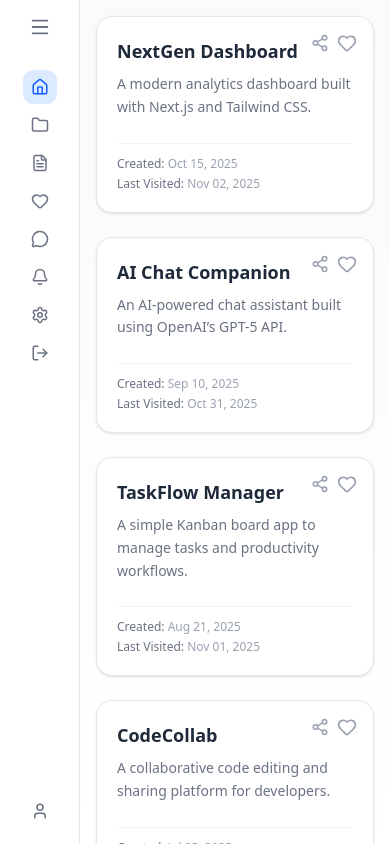
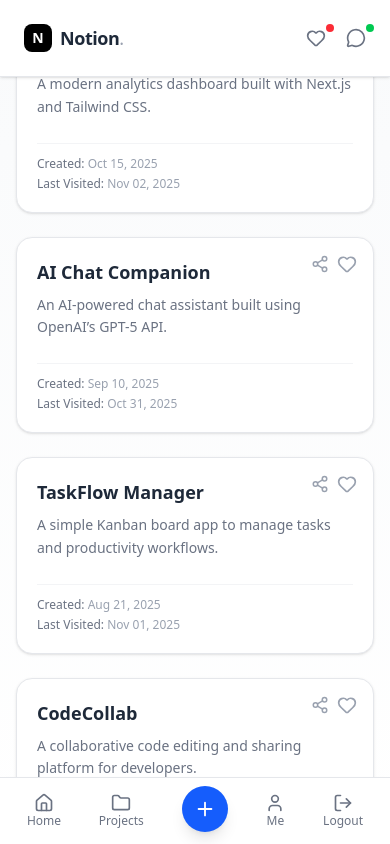
Before and after one commit to someswargorai/notion-clone, a Next.js app: page /auth in a window 390 px wide. Built offline with nearby package versions, Linux system fonts and the light colour scheme.

Commit message:
feat: implement responsive navigation

```diff
--- a/app/auth/(dashboard)/page.tsx
+++ b/app/auth/(dashboard)/page.tsx
@@ -5,7 +5,6 @@
 import { formateDate } from "@/utils/formateDate";
 import { useAppSelector } from "@/redux/hooks/hook";
 import { useRouter } from "next/navigation";
-import { toast } from "sonner";
 
 export default function Page() {
   const [favourites, setFavourites] = useState<number[]>([]);
@@ -27,8 +26,7 @@
         title: "Check out this project",
         text: "Take a look at this project I’ve been working on:",
         url,
-      }).then(() => toast.success("Shared successfully"))
-      .catch((error) => console.error("Error sharing:", error));
+      });
     } else {
       await navigator.clipboard.writeText(url);
       alert("Link copied to clipboard!");
@@ -47,9 +45,7 @@
               onClick={() => router.push(`/auth/project/${data.id}`)}
               className="relative border border-gray-200 bg-white rounded-2xl p-5 shadow-sm hover:shadow-md hover:border-gray-300 transition-all duration-300 ease-in-out cursor-pointer"
             >
-              {/* --- Action Buttons --- */}
               <div className="absolute top-4 right-4 flex items-center gap-2">
-                {/* Share Button */}
                 <button
                   onClick={(e) => handleShare(e, data.id)}
                   className="text-gray-400 hover:text-blue-500 transition-all duration-300"
@@ -58,7 +54,6 @@
                   <Share2 size={18} />
                 </button>
 
-                {/* Favourite Button */}
                 <button
                   onClick={(e) => {
                     e.stopPropagation();
@@ -79,7 +74,6 @@
                 </button>
               </div>
 
-              {/* --- Card Content --- */}
               <div className="flex flex-col gap-2 mb-6">
                 <p className="text-lg font-semibold text-gray-800 group-hover:text-blue-600 transition-colors">
                   {data.name}
@@ -95,7 +89,6 @@
                 </p>
               </div>
 
-              {/* --- Footer Info --- */}
               <div className="text-xs text-gray-400 space-y-1 border-t border-gray-100 pt-3">
                 <p>
                   <span className="font-medium text-gray-500">Created:</span>{" "}
--- /dev/null
+++ b/app/auth/_components/Navbar.tsx
@@ -0,0 +1,80 @@
+"use client";
+
+import { Home, Folder, User, LogOut, Plus } from "lucide-react";
+import { useRouter } from "next/navigation";
+import { useAppDispatch } from "@/redux/hooks/hook";
+import { toggleLogoutState } from "@/redux/slices/logoutSlice";
+import { toggleProjectState } from "@/redux/slices/projectSlice";
+import { useEffect, useState } from "react";
+
+export default function Navbar() {
+  const router = useRouter();
+  const dispatch = useAppDispatch();
+  const [resize, setResize]=useState(0);
+
+  useEffect(() => {
+    const handleResize = () => {
+      setResize(window.innerWidth);
+    };
+
+    handleResize();
+    window.addEventListener("resize", handleResize);
+    return () => window.removeEventListener("resize", handleResize);
+  }, []);
+
+  const handleNavClick = (route: string) => {
+    if (route === "logout") {
+      dispatch(toggleLogoutState(true));
+      return;
+    }
+    if (route === "addProject") {
+      dispatch(toggleProjectState(true));
+      return;
+    }
+    router.push(route);
+  };
+
+  return (
+    <div className="fixed bottom-0 left-0 right-0 bg-white border-t border-gray-200 flex justify-around items-center py-3 px-2 shadow-md md:hidden z-100" style={{display: resize <500 ? "flex":"none"}}>
+      <button
+        onClick={() => handleNavClick("/auth")}
+        className="flex flex-col items-center text-gray-500 hover:text-blue-600 transition-all"
+      >
+        <Home size={20} />
+        <span className="text-xs">Home</span>
+      </button>
+
+      <button
+        onClick={() => handleNavClick("/auth/projects")}
+        className="flex flex-col items-center text-gray-500 hover:text-blue-600 transition-all"
+      >
+        <Folder size={20} />
+        <span className="text-xs">Projects</span>
+      </button>
+
+      <button
+        onClick={() => handleNavClick("addProject")}
+        className="flex flex-col items-center text-white bg-blue-600 rounded-full p-3 -mt-1 shadow-lg hover:bg-blue-700 transition-all"
+      >
+        <Plus size={22} />
+      </button>
+
+
+      <button
+        onClick={() => handleNavClick("/auth/profile")}
+        className="flex flex-col items-center text-gray-500 hover:text-blue-600 transition-all"
+      >
+        <User size={20} />
+        <span className="text-xs">Me</span>
+      </button>
+
+      <button
+        onClick={() => handleNavClick("logout")}
+        className="flex flex-col items-center text-gray-500 hover:text-red-600 transition-all"
+      >
+        <LogOut size={20} />
+        <span className="text-xs">Logout</span>
+      </button>
+    </div>
+  );
+}
--- a/app/auth/_components/Sidebar.tsx
+++ b/app/auth/_components/Sidebar.tsx
@@ -28,6 +28,7 @@
 function Sidebar() {
   const modalRef = useRef<HTMLDivElement | null>(null);
   const [width, setWidth] = useState(fixed_width);
+  const [resize, setResize]=useState(0);
   const [currentSideBar, setCurrentSideBar] = useState("Home");
   const [hide, setHide] = useState<Record<string, boolean>>({});
   const dispatch = useAppDispatch();
@@ -86,11 +87,14 @@
   ];
 
   useEffect(() => {
+
     const handleResize = () => {
       setWidth(window.innerWidth < 700 ? collapsed_width : fixed_width);
+      setResize(window.innerWidth);
     };
+
+    handleResize();
     window.addEventListener("resize", handleResize);
-    handleResize();
     return () => window.removeEventListener("resize", handleResize);
   }, []);
 
@@ -151,7 +155,7 @@
           ? "flex justify-between"
           : "flex justify-center items-center"
       }`}
-      style={{ width }}
+      style={{ width: width, display: resize < 500 ? "none" : "block" }}
     >
       <div
         onMouseDown={() => setDrag(true)}
@@ -196,9 +200,9 @@
                   [data.name]: !prev[data.name],
                 }));
                 setCurrentSideBar(data.name);
-                if(data.name==="Logout"){
-                  dispatch(toggleLogoutState(true))
-                }else if(data.name==="Home"){
+                if (data.name === "Logout") {
+                  dispatch(toggleLogoutState(true));
+                } else if (data.name === "Home") {
                   router.push("/auth");
                 }
               }}
--- /dev/null
+++ b/app/auth/_components/TopNavbar.tsx
@@ -0,0 +1,52 @@
+"use client";
+
+import { Heart, MessageCircle } from "lucide-react";
+import { useEffect, useState } from "react";
+
+export default function TopNavbar() {
+  const [resize, setResize] = useState(0);
+
+  useEffect(() => {
+    const handleResize = () => {
+      setResize(window.innerWidth);
+    };
+    handleResize();
+    window.addEventListener("resize", handleResize);
+    return () => window.removeEventListener("resize", handleResize);
+  }, []);
+
+  return (
+    <div
+      style={{ display: resize < 500 ? "flex" : "none" }}
+      className="fixed top-0 left-0 right-0 bg-white border-b border-gray-200 shadow-sm px-6 py-6 items-center justify-between z-100"
+    >
+      <div className="flex items-center gap-2 cursor-pointer select-none">
+        <div className="w-7 h-7 rounded-md bg-black text-white flex items-center justify-center font-bold text-sm">
+          N
+        </div>
+        <h1 className="text-lg font-semibold tracking-tight text-gray-800">
+          Notion<span className="text-gray-400 font-normal">.</span>
+        </h1>
+      </div>
+
+      {/* Right-side icons */}
+      <div className="flex items-center gap-5">
+        <button
+          className="relative text-gray-500 hover:text-blue-600 transition-all"
+          title="Favorites"
+        >
+          <Heart size={20} />
+          <span className="absolute -top-1 -right-2 w-2 h-2 bg-red-500 rounded-full"></span>
+        </button>
+
+        <button
+          className="relative text-gray-500 hover:text-blue-600 transition-all"
+          title="Messages"
+        >
+          <MessageCircle size={20} />
+          <span className="absolute -top-1 -right-2 w-2 h-2 bg-green-500 rounded-full"></span>
+        </button>
+      </div>
+    </div>
+  );
+}
--- a/app/auth/layout.tsx
+++ b/app/auth/layout.tsx
@@ -5,6 +5,8 @@
 import CreateProject from "./_components/CreateProject";
 import { useAppSelector } from "@/redux/hooks/hook";
 import LogoutModal from "@/components/ui/dialog";
+import Navbar from "./_components/Navbar";
+import TopNavbar from "./_components/TopNavbar";
 
 function Layout({ children }: { children: React.ReactNode }) {
   const { addProject } = useAppSelector((state) => state.project);
@@ -13,9 +15,11 @@
   return (
     <div className="min-h-full flex">
       <Sidebar />
+      <TopNavbar/>
+      <Navbar/>
       {addProject && <CreateProject />}
       {logoutState && <LogoutModal />}
-      <div className="flex-1 bg-white">{children}</div>
+      <div className="flex-1 bg-white overflow-auto">{children}</div>
     </div>
   );
 }
--- a/app/auth/project/[id]/page.tsx
+++ b/app/auth/project/[id]/page.tsx
@@ -1,6 +1,6 @@
 "use client";
 
-import React, { useEffect } from "react";
+import { useEffect } from "react";
 import "@blocknote/mantine/style.css";
 import { BlockNoteView } from "@blocknote/mantine";
 import { useCreateBlockNote } from "@blocknote/react";
@@ -38,7 +38,7 @@
 
   return (
     <div className="min-h-screen bg-gray-50">
-      <div className="mx-auto bg-white shadow-md border h-screen overflow-auto">
+      <div className="mx-auto bg-white shadow-md border h-screen overflow-auto z-1 py-20 md:py-2">
         <BlockNoteView editor={editor} theme="light"/>
       </div>
     </div>
```
